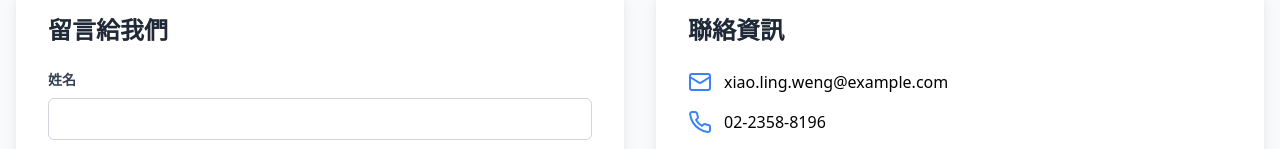
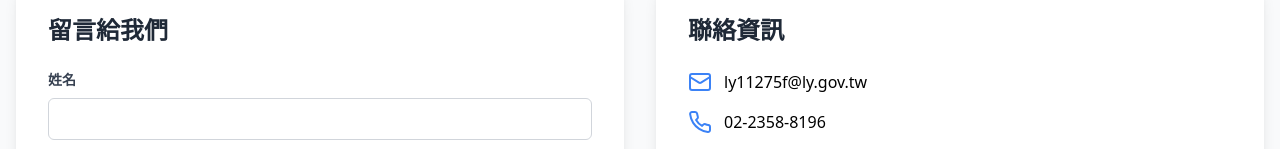
Before and after one commit to xiaolingdev/xiaolingdev.github.io, a React (Create React App) app: page /contact in a window 1280 px wide. Shown: the part 186-335 px from the top of the page. Built offline with nearby package versions, Linux system fonts and the light colour scheme.

Commit message:
修正email

```diff
--- a/src/pages/Contact.js
+++ b/src/pages/Contact.js
@@ -111,7 +111,7 @@ const ContactUs = () => {
           <div className="space-y-4">
             <div className="flex items-center">
               <Mail className="text-blue-500 mr-3" />
-              <span>xiao.ling.weng@example.com</span>
+              <span>ly11275f@ly.gov.tw</span>
             </div>
             <div className="flex items-center">
               <Phone className="text-blue-500 mr-3" />
```
